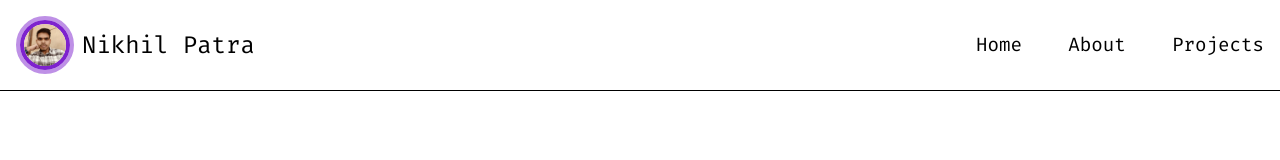
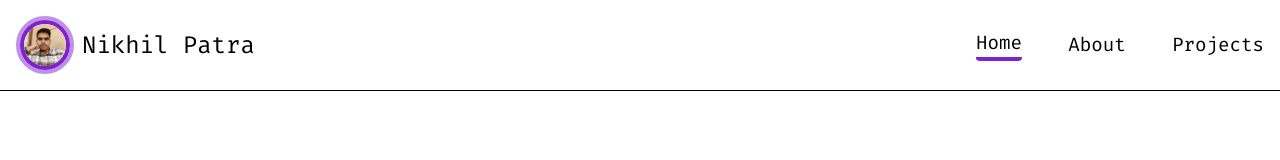
Before and after one commit to NikhilPatra047/nikhil-s-portfolio, a Next.js app: page / in a window 1280 px wide. Shown: the top 160 px of the page. Built offline with nearby package versions, Linux system fonts and the light colour scheme.

Commit message:
Link Update

```diff
--- a/src/app/(dashboard)/_header/Header.tsx
+++ b/src/app/(dashboard)/_header/Header.tsx
@@ -37,7 +37,7 @@ export default function Header() {
         display &&
         (<nav className="w-[18em]">
           <ul className="text-[1.2rem] flex items-center justify-between">
-            <a href="/home"><li className={`hover_links ${path.includes('/home') && 'border-b-[4px]'}`}>Home</li></a>
+            <a href="/"><li className={`hover_links ${path.includes('/') && 'border-b-[4px]'}`}>Home</li></a>
             <a href="/about"><li className={`hover_links ${path.includes('/about') && 'border-b-[4px]'}`}>About</li></a>
             <a href="/projects"><li className={`hover_links ${path.includes('/projects') && 'border-b-[4px]'}`}>Projects</li></a>
           </ul>
@@ -49,7 +49,7 @@ export default function Header() {
           isOpen &&
           <nav className="w-full shadow-2xl border-2 border-black dark:border-white p-4 dark:bg-black bg-white absolute top-[100%] right-0">
             <ul className="text-[1.2rem] flex flex-col items-center justify-between">
-              <a href="/home"><li className="hover_links mb-6">Home</li></a>
+              <a href="/"><li className="hover_links mb-6">Home</li></a>
               <a href="/about"><li className="hover_links mb-6">About</li></a>
               <a href="/projects"><li className="hover_links mb-6">Projects</li></a>
             </ul>
```
